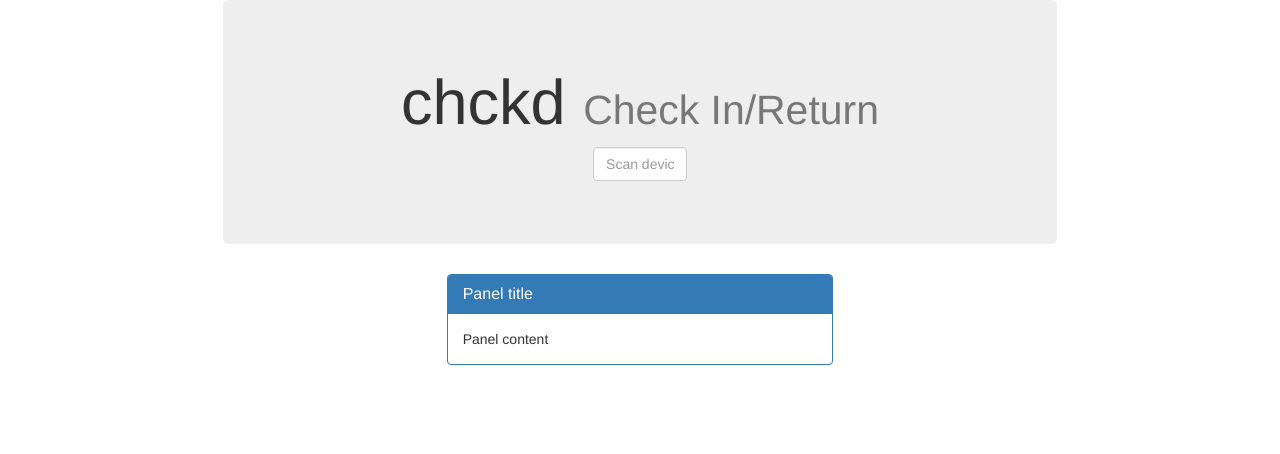
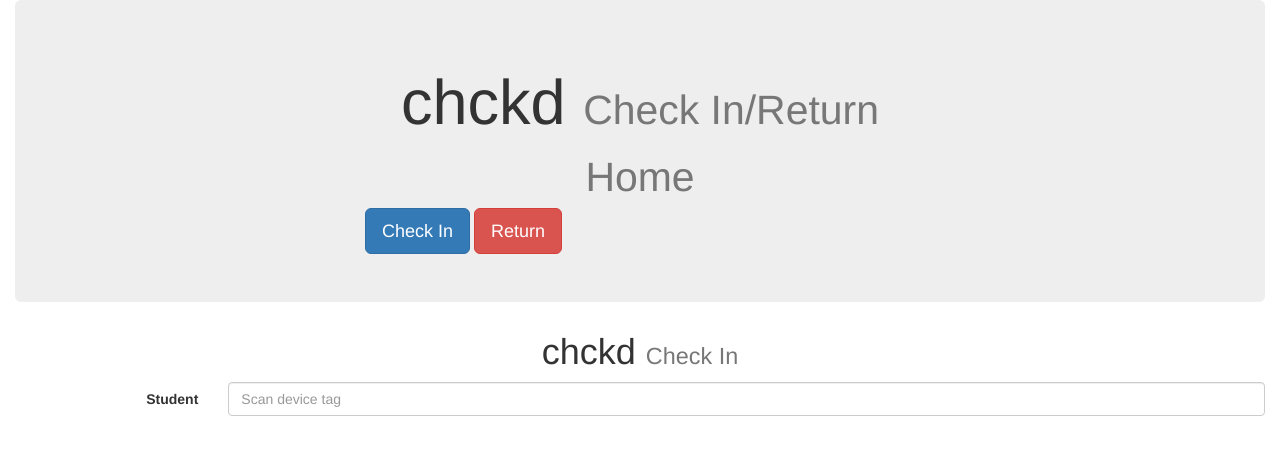
Before and after one commit to NewVisionsForPublicSchools/chckd, a plain HTML site: page index.html in a window 1280 px wide. Drawn offline with nearby package versions, Linux system fonts and the light colour scheme.

Commit message:
add original index

```diff
--- a/index.html
+++ b/index.html
@@ -3,9 +3,11 @@
 <head>
   <meta http-equiv="content-type" content="text/html; charset=utf-8" />
   <link data-require="bootstrap-css@*" data-semver="3.3.1" rel="stylesheet" href="//maxcdn.bootstrapcdn.com/bootstrap/3.3.1/css/bootstrap.min.css" />
+  <!-- <link data-require="bootstrap-css@*" rel="stylesheet" href="https://storage.googleapis.com/cloudlab-stylesheets/todc-bootstrap-3.3.2-3.3.2-dist/css/todc-bootstrap.min.css"> -->
+  <!-- <link rel="stylesheet" type="text/css" href="style.css"> -->
   <script src="//ajax.googleapis.com/ajax/libs/jquery/1.10.2/jquery.min.js"></script>
   <script src="//ajax.googleapis.com/ajax/libs/jqueryui/1.10.3/jquery-ui.min.js"></script>
-  <?!= include('/style'); ?>
+  <?!= include('style'); ?>
   <?!= include('navbar'); ?>
 </head>
 
@@ -13,34 +15,53 @@
 
   <div class="container-fluid">
 
-    <div class="jumbotron col-lg-8 col-lg-offset-2">
-      <div class="title">
+    <div class="jumbotron">
+      <div class=title>
         <h1 class="text-center">chckd <small>Check In/Return</small></h1>
-      </div> <!-- close title -->
-      <div id="scan">
-        <form class="form-horizontal">
-          <div class="form-group">
-            <div class="col-sm-2 col-sm-offset-5">
-              <input type="text" class="form-control" id="studentScan" placeholder="Scan device tag">
+      </div>
+
+    <div id="home">
+      <h1 class="text-center"><small>Home</small></h1>
+      <div class="row">
+        <div class="col-md-6 col-md-offset-3" id="buttons">
+          <a href="#" class="btn btn-primary btn-lg">Check In</a>
+          <a href="#" class="btn btn-danger btn-lg">Return</a>
+        </div>
+      </div>
+    </div>
+    </div>
+    <div id="check-in">
+      <h1 class="text-center">chckd <small>Check In</small></h1>
+      <form class="form-horizontal">
+        <div class="form-group">
+          <label for="studentScan" class="col-sm-2 control-label">Student</label>
+          <div class="col-sm-10">
+            <input type="text" class="form-control" id="studentScan" placeholder="Scan device tag">
+          </div>
+        </div>
+        <!-- <div class="form-group">
+          <label for="deviceScan" class="col-sm-2 control-label">Device</label>
+          <div class="col-sm-10">
+            <input type="text" class="form-control" id="deviceScan" placeholder="Scan device">
+          </div>
+        </div>
+        <div class="form-group">
+          <div class="col-sm-offset-2 col-sm-10">
+            <div class="checkbox">
+              <label>
+                <input type="checkbox">Remember me
+              </label>
             </div>
-          </div> <!-- close form-group -->
-        </form> <!-- close form -->
-      </div> <!-- close scan -->
-
-    </div> <!-- close jumbotron -->
-
-    <div class="col-md-4 col-md-offset-4">
-      <div class="panel panel-primary">
-        <div class="panel-heading">
-          <h3 class="panel-title">Panel title</h3>
+          </div>
         </div>
-        <div class="panel-body">
-          Panel content
-        </div>
-      </div> <!-- close panel -->
+        <div class="form-group">
+          <div class="col-sm-offset-2 col-sm-10">
+            <button type="submit" class="btn btn-default">Sign in</button>
+          </div>
+        </div> -->
+      </form>
     </div>
-
-  </div> <!-- close container -->
+  </div>
 
 </body>
 
```
